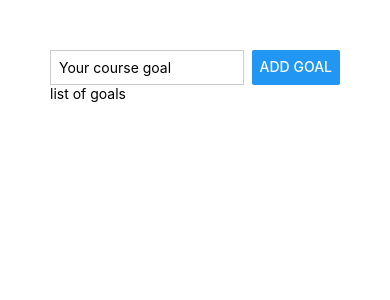
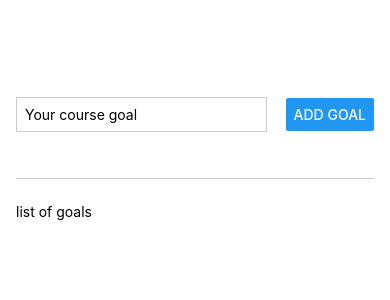
Before and after one commit to muhammadhamza23/ReactNative, a React Native app in the folder my-goals/: screen / in a window 390 px wide. Shown: the top 300 px of the page. Built offline with nearby package versions, Linux system fonts and the light colour scheme.

Commit message:
improved the layout
21

```diff
--- a/my-goals/App.js
+++ b/my-goals/App.js
@@ -30,7 +30,7 @@ export default function App() {
         <TextInput style={styles.textInput} placeholder="Your course goal" />
         <Button title="Add Goal" />
       </View>
-      <View>
+      <View style={styles.goalsContainer}>
         <Text>list of goals</Text>
       </View>
     </View>
@@ -39,17 +39,27 @@ export default function App() {
 
 const styles = StyleSheet.create({
   appContainer: {
-    padding: 50,
+    flex: 1,
+    paddingTop: 50,
+    paddingHorizontal: 16,
   },
   inputContainer: {
+    flex: 1,
     flexDirection: "row",
     justifyContent: "space-between",
+    alignItems: "center",
+    marginBottom: 24,
+    borderBottomWidth: 1,
+    borderBottomColor: "#cccccc",
   },
   textInput: {
     borderWidth: 1,
     borderColor: "#cccccc",
-    width: "80%",
+    width: "70%",
     marginRight: 8,
     padding: 8,
   },
+  goalsContainer: {
+    flex: 5,
+  },
 });
```
